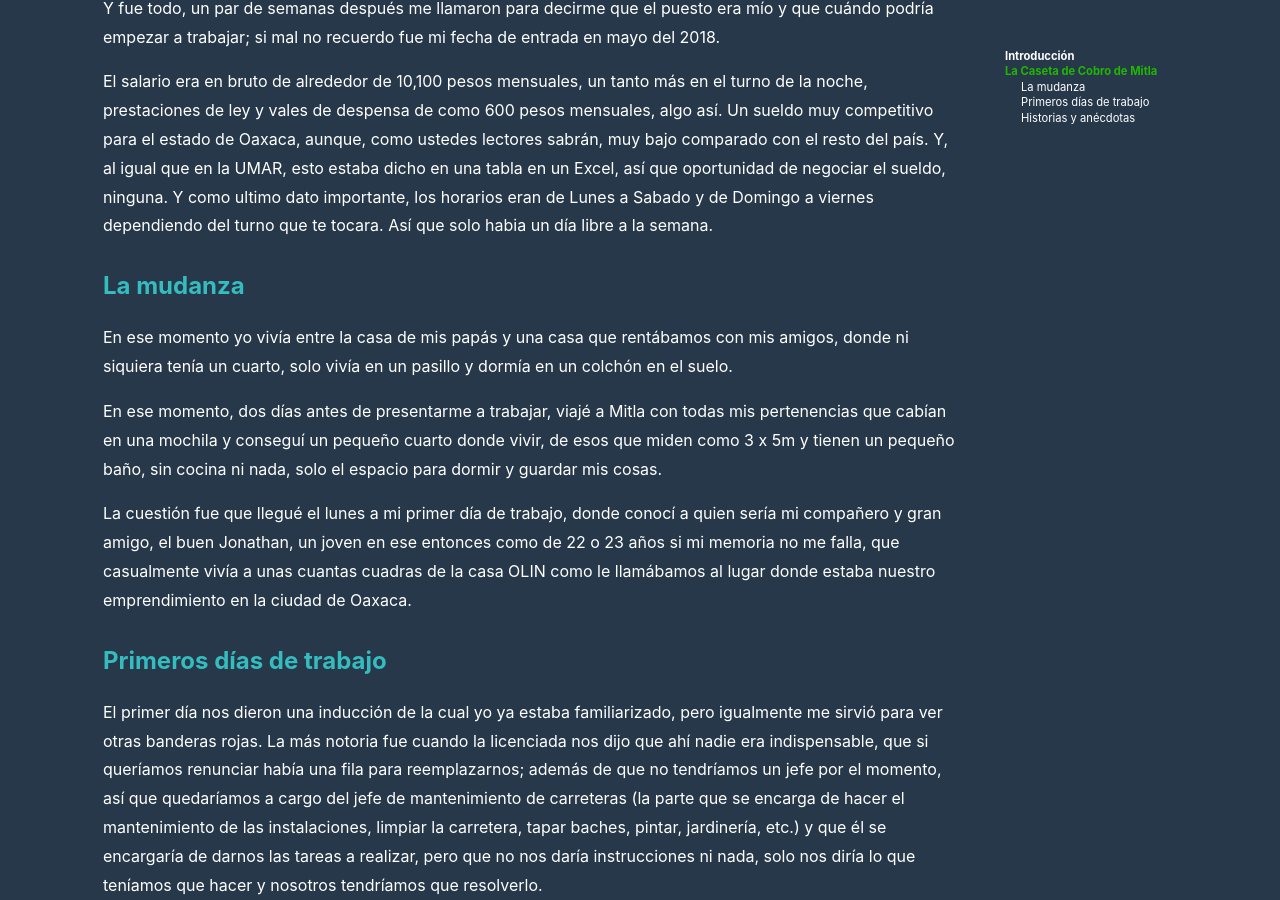
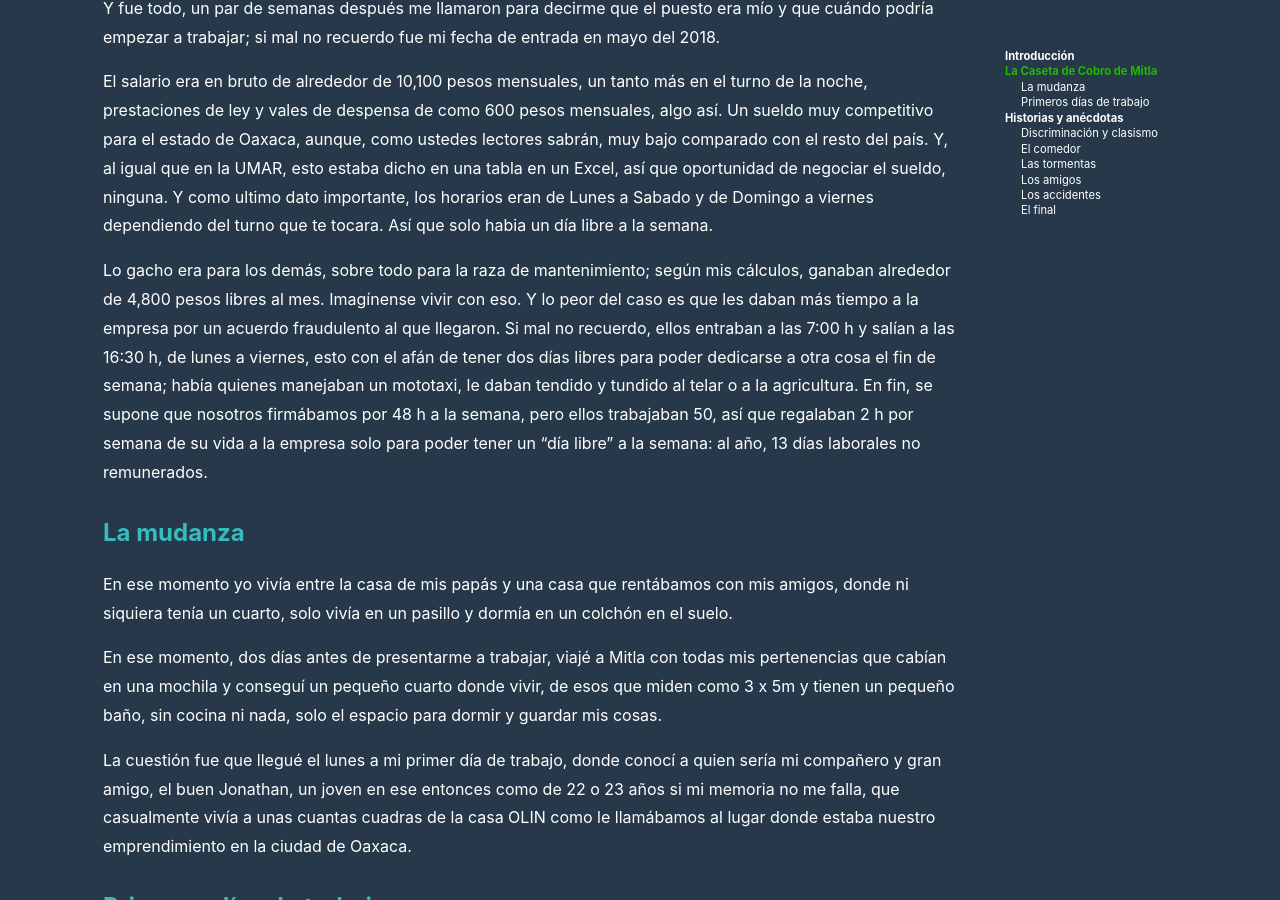
Before and after one commit to razielgdn/risingembeddedmx, a Jekyll site: the page built from contents/_posts/es/2026-05-25-caseta.md, in a window 1280 px wide and 900 px high, scrolled down 2663 px. Built offline with Jekyll 4.4.1, drawn with Linux system fonts in a browser that asks for light colours; nearby versions of some CDN libraries; comment, search, counter and statistics services are not loaded; some of the changed text lies outside the part shown.

Commit message:
adding some missing details

```diff
--- a/contents/_posts/es/2026-05-25-caseta.md
+++ b/contents/_posts/es/2026-05-25-caseta.md
@@ -61,6 +61,9 @@ Y fue todo, un par de semanas después me llamaron para decirme que el puesto er
 
 El salario era en bruto de alrededor de 10,100 pesos mensuales, un tanto más en el turno de la noche, prestaciones de ley y vales de despensa de como 600 pesos mensuales, algo así. Un sueldo muy competitivo para el estado de Oaxaca, aunque, como ustedes lectores sabrán, muy bajo comparado con el resto del país. Y, al igual que en la UMAR, esto estaba dicho en una tabla en un Excel, así que oportunidad de negociar el sueldo, ninguna. Y como ultimo dato importante, los horarios eran de Lunes a Sabado y de Domingo a viernes dependiendo del turno que te tocara. Así que solo habia un día libre a la semana.
 
+Lo gacho era para los demás, sobre todo para la raza de mantenimiento; según mis cálculos, ganaban alrededor de 4,800 pesos libres al mes. Imagínense vivir con eso. Y lo peor del caso es que les daban más tiempo a la empresa por un acuerdo fraudulento al que llegaron. Si mal no recuerdo, ellos entraban a las 7:00 h y salían a las 16:30 h, de lunes a viernes, esto con el afán de tener dos días libres para poder dedicarse a otra cosa el fin de semana; había quienes manejaban un mototaxi, le daban tendido y tundido al telar o a la agricultura.
+En fin, se supone que nosotros firmábamos por 48 h a la semana, pero ellos trabajaban 50, así que regalaban 2 h por semana de su vida a la empresa solo para poder tener un "día libre" a la semana: al año, 13 días laborales no remunerados.
+
 ### La mudanza
 En ese momento yo vivía entre la casa de mis papás y una casa que rentábamos con mis amigos, donde ni siquiera tenía un cuarto, solo vivía en un pasillo y dormía en un colchón en el suelo.
 
@@ -91,11 +94,11 @@ Entonces se definió la estructura del trabajo que íbamos a desempeñar, que a
 
 Y entre otras cosas, que como podemos ver con haber terminado la preparatoria sería suficiente para desempeñar el trabajo.
 
-### Historias y anécdotas
+## Historias y anécdotas
 
 Si bien no todo fue malo, hubo momentos que me fueron quemando poco a poco y me hicieron sentir no perteneciente a este mundo laboral, lo cual al final me terminó quebrando y me hizo renunciar, aunque sacándole algo de provecho al asunto.
 
-#### Discriminación y clasismo
+### Discriminación y clasismo
 Para empezar me di cuenta de algo: dado que mi uniforme era igual al de los trabajadores de mantenimiento, notaba que algunos de los cobradores de las casetas no me dirigían siquiera el saludo. Eso al inicio no me hizo sentir mal ni se me hacía raro hasta que fui consciente del por qué.
 
 Resulta que una noche cuando estaba limpiando los equipos exteriores el guardia me dio el saludo de buenas noches: — "Buenas noches ingeniero ya desquitando el sueldo". A lo cual el par de cobradoras en la caseta le dijeron al guardia: — ¿Ingeniero?
@@ -105,15 +108,17 @@ Lo triste de esto es que a los compañeros de mantenimiento los discriminaban po
 
 Como adelanto de las historia, algunas veces a mí me tocaba ir por las carnitas o por el almuerzo para los jefazos, cuando les contaba estas historia en CODE ingeniería el buen Felipe se la pasaba diciendole a mi amigo César ¡ya wey mándalo por las carnitas para que no diga pendejadas! Jejeje.
 
-#### El comedor
+### El comedor
 Otra de las cosas que me hacía sentir mal al estar ahí, era que al comedor de la oficina no dejaban entrar a los compañeros de mantenimiento. Una vez los vi a varios de ellos comiendo en el cuarto de máquinas donde estaba la planta de emergencia, junto al diésel, la gasolina y el aceite, a unos cuantos metros del transformador eléctrico. A lo cual les pregunté por qué no iban al comedor; ahí me enteré de que era porque, como ellos trabajaban en el sol, sudaban y se ensuciaban, no podían estar junto a los cobradores y los licenciados que iban perfumados y tenían aire acondicionado en sus cubículos.
 Al final, después de decirles que no se me hacía justo e ir a molestar a su jefe con el tema, hicieron un comedor para nosotros, en una galera cerca del almacén de materiales donde al menos teníamos unas mesas y unas bancas hechas con material reciclado de la chatarra; que aunque no era lo ideal, al menos ya había un espacio digno para comer y descansar la media hora de ley.
 
-#### Las tormentas
+### Las tormentas
 
 En lo personal los primeros meses me la llevé tranquilo, me acostumbré bien rápido a la rutina y dado que siempre he sido bastante proactivo y algo sociable me hice de amistad con varios compañeros: con el Jonathan, los chavos de mantenimiento, el jefe de mantenimiento, mi jefazo, el sobrestante (subjefe de mantenimiento), varios cobradores, los guardias, alguno de los administrativos y hasta con la jefa de recursos materiales.
 
 Pero luego comenzaron las tensiones y los problemas. Para esto, tengo que contar un par de anécdotas: para empezar, y derivado de mi proactividad (aburrimiento), me tocó darme cuenta de que había problemas en varias PC's de la sección de los supervisores de los cobradores, entonces me di a la tarea de analizar los logs de los paquetes en los servidores (dado que traigo sólidos conocimientos de redes y administración de sistemas operativos), aislé los eventos y pude parchar los problemas. Lo que me trajo tensiones con algunos de los supervisores.
+
+Para empezar, tuve ciertos roces con mantenimiento porque no me proporcionaban equipo de seguridad para pintar, a lo que yo argumenté que, sin mascarilla, guantes, gafas y ropa adecuada, no podía trabajar porque me iba a hacer daño a la salud respirar solventes. Me quisieron molestar mencionando mi "hombría" y solo vi cómo les cambió el rostro cuando mencioné cierto artículo de la Ley Federal del Trabajo. Sobre todo porque algunos compañeros decidieron también pedir equipo de seguridad al ver cómo doblaron las manitas conmigo.
 
 Otra de las tareas que realicé fue darle mantenimiento al sistema de tierras que en algunos puntos estaba ya oxidado y desconectado en algunas varillas; me tocó entonces conectar las terminales y soldar al menos con estaño algunas de las conexiones para garantizar que si ocurría alguna descarga el sistema de tierras estuviera funcionando.
 
@@ -138,7 +143,7 @@ Era gracioso: aprecio mucho al pinche Jonathan, y le sugerí que podía hacer ca
 
 En fin, a partir de ese momento me dediqué a hacer lo que se me pagaba por hacer, sin dar más de mí, y dedicando el resto de mi tiempo a aprender y prepararme para salir de ahí.
 
-#### Los amigos
+### Los amigos
 Recuerdo a varios de mis compañeros con los que hice amistad, como lo son:
 - Jonathan, un tipo carismático y sin ningún sentido de autopreservación, un gran amigo con el que compartí aventuras, conocimientos, bromas, el café y un par de trabajos extra fuera de la caseta. Electricista y plomero de oficio, fue mi profesor de manejo, dado que yo apenas y podía mover la pinche camioneta cuando entré a trabajar, además de que juntos tuvimos que realizar varias tareas densas y recibir felicitaciones y regaños. Por cierto, sé que vas a leer este texto, puñetas, así que saludos y espero que estés bien. Algún día volveremos a pistear.
 
@@ -153,7 +158,7 @@ Recuerdo a varios de mis compañeros con los que hice amistad, como lo son:
 - A Miriam, la jefa del Víctor, a la que me encantaba dejar en shock con la infalible técnica del Sócrates para trolear gente. Y también se divertía cuando les ponía trampas argumentales al William, Jonathan y al chingado jefe de mantenimiento.
 - Mi buen amigo Abel, con quien me tocó hacer varios tratos por ahí que nos beneficiaban a los dos a facilitar nuestro trabajo; ingeniero industrial con una gran habilidad para los negocios, los números y la administración, un gran amigo que espero también termine leyendo estas líneas para poderle agradecer por su amistad y apoyo. Y que se entere de que lo logré: aquí ando en un jale de los que les contaba cuando conviví con ustedes, donde vivo de lo que me gusta, programar computadoras de carros, por un buen sueldo y con un gran ambiente laboral.
 
-#### Los accidentes
+### Los accidentes
 En mi estancia en el ambiente carretero me tocó presenciar y ver varios accidentes, desde los leves como una ponchadura de llantas, hasta los graves de choques directos de dos vehículos, o cuando una camioneta se queda sin frenos y se impacta contra la caseta, con un control del jefe de familia que ya quisiera yo tener si me pasa algún día, donde no pasó de un par de fierros doblados y un susto.
 
 El que más me marcó fue una ocasión en que estábamos celebrando el cumpleaños de algún amigo; apenas llevábamos un par de mordidas al pollito rostizado en el comedor de los chalanes cuando de repente vimos cómo se impactaron un tsuru con un jetta en la cima de la montañita a lo lejos. El impacto fue tan fuerte que el tsuru salió del camino dando muchas vueltas y el jetta, que recibió un golpe frontal, quedó casi deshecho en la parte del motor. Afortunadamente no hubo muertos pero sí varios heridos. Y esa tarde ya no comimos por responder al accidente (desviar el tráfico, poner señalamientos, ayudar a mover los escombros, etc.).
@@ -162,7 +167,7 @@ Y al menos me tocó ayudar un par de veces a conductores que se salían del cami
 
 También me tocó ver un choque directo a las barras de cobro, por un conductor muy tomado que se quiso pasar sin pagar el peaje, tratando de darse a la fuga, pero al final fue detenido por los guardias de seguridad y entregado a las autoridades. Lástimosamente vivimos en Oaxaca y el tipo pertenecía a uno de sus grupos de poder, alguno de esos sindicatos del transporte, y pues se fue a su casa sin pagar demasiado y sin muchas consecuencias por sus actos.
 
-#### El final
+### El final
 Por ahí de noviembre ya estaba decidido a renunciar. Aún me di el lujo de pedirle a mi jefazo un aumento de nivel, ya que viendo el organigrama de la empresa me di cuenta de que había un puesto llamado algo así como Supervisor electromecánico o algo así, que ya tiene funciones más administrativas. Sé que nunca lo comentó siquiera con RH, pero yo cumplí con mencionarlo. Ante la negativa, cuando fui yo mismo con RH les dije que me iría a estudiar mi maestría en enero, así que renunciaría en diciembre antes de las fiestas navideñas. Así que, si solo duré ocho meses en el puesto, en los cuales no la pasé de lo mejor pero tampoco tan mal; al final el empleo no era para mí y antes de que me destruyera preferí salir, pero me fui de la manera más profesional (y épica posible).
 Porque ese último mes me la pasé haciendo solo lo que dictaba mi manual de actividades, sin dar más de mí y sin atender fallas que estuvieran fuera de mis responsabilidades. Vi cómo se descompusieron un par de computadoras, una de ellas en manos de mi jefazo, y ya, aunque hubiera querido, no pude hacer nada.
 
```
Also changed, not shown: contents/_posts/es/2026-05-24-umar.md (+6 -6 lines).
